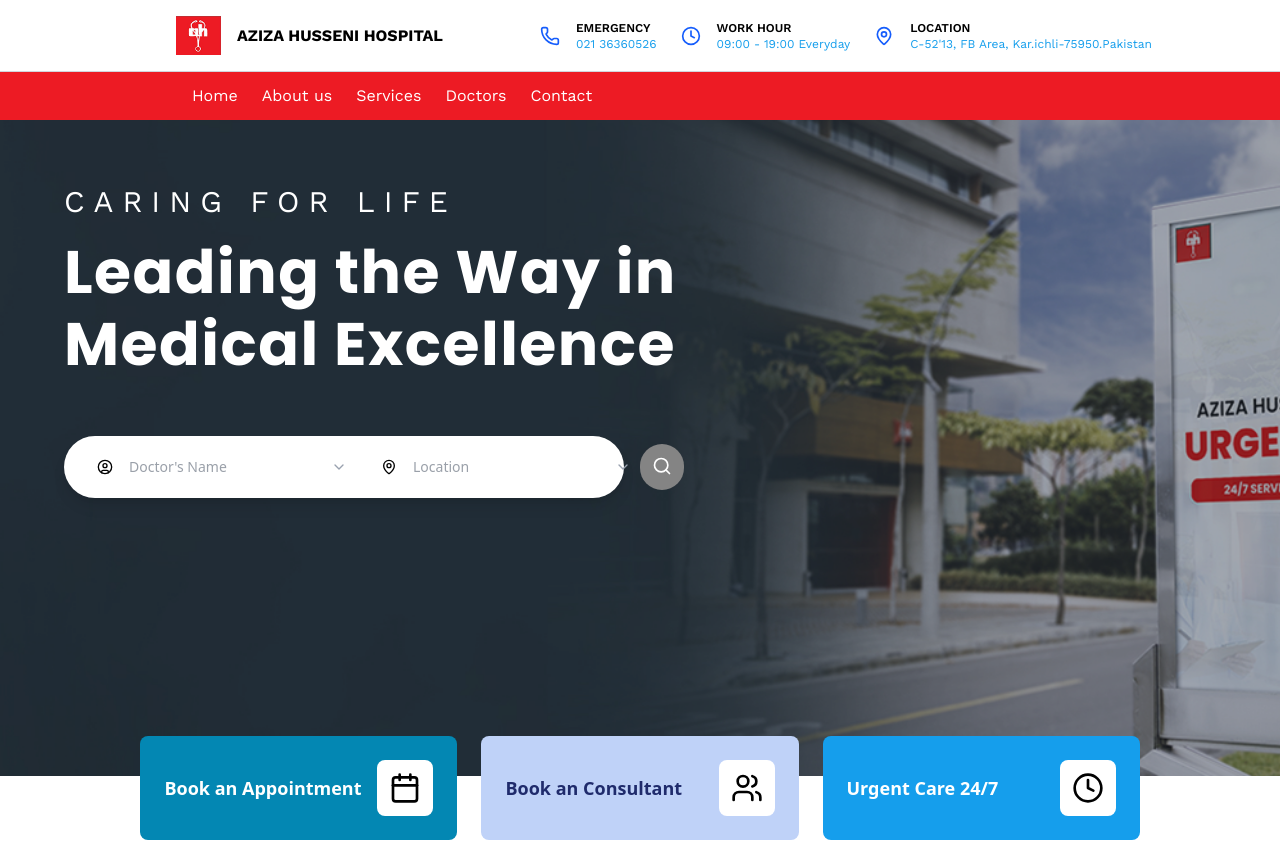
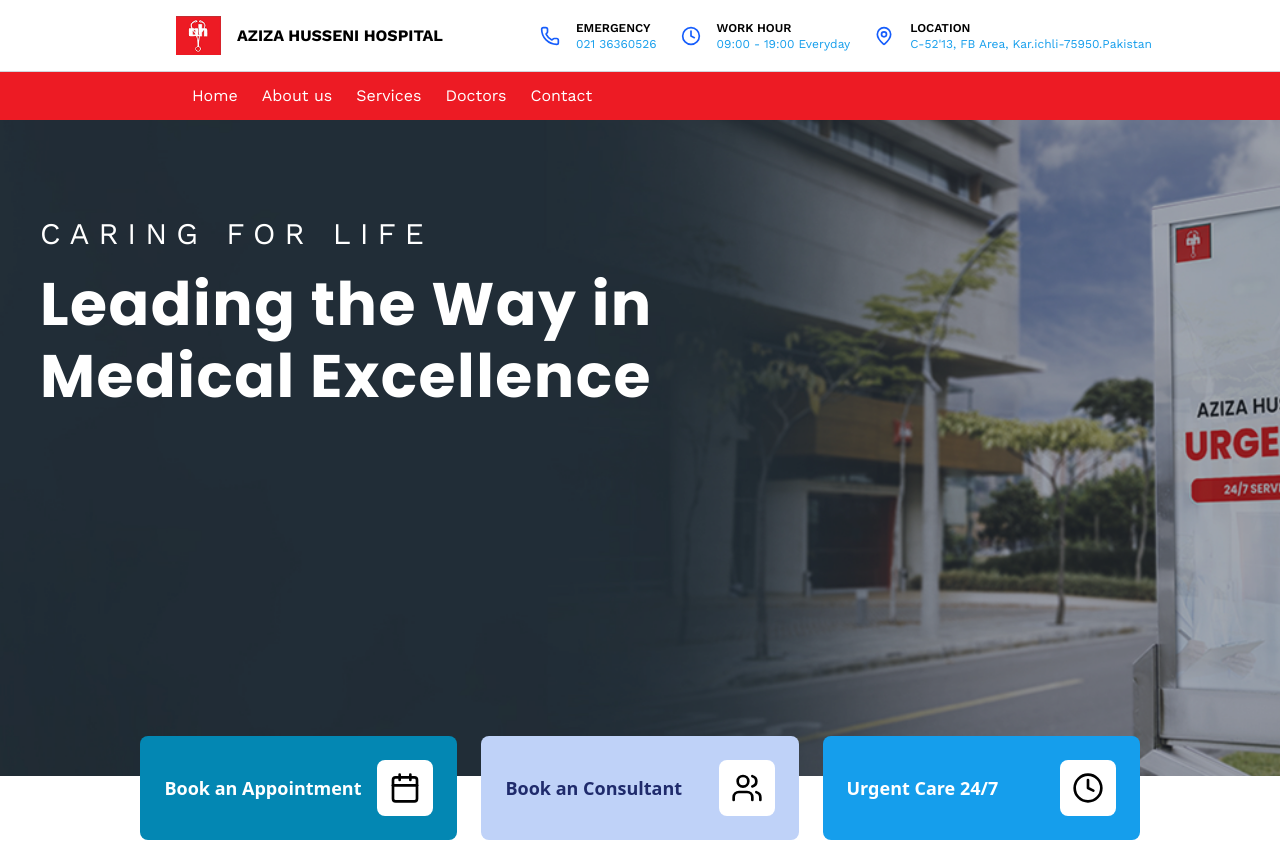
Before and after one commit to jawwad-ali/hospital_project, a Next.js app: page / in a window 1280 px wide. Shown: the top 842 px of the page. Built offline with nearby package versions, Linux system fonts and the light colour scheme.

Commit message:
remove search bar and fixed overflow issue

```diff
--- a/src/Components/HeroSection.tsx
+++ b/src/Components/HeroSection.tsx
@@ -20,7 +20,7 @@ const HeroSection = () => {
             priority
           />
         </div>
-        <div className="container mx-auto pl-4 pb-16 pt-4 lg:pl-16 relative z-10">
+        <div className="container mx-auto pl-4 pb-16 pt-12 lg:pl-10 relative z-10">
           <div className="max-w-2xl mx-3 lg:mx-0 mt-12">
             <p
               className={`${work_sans.className} text-lg lg:text-3xl mb-4`}
@@ -34,7 +34,7 @@ const HeroSection = () => {
               Leading the Way in Medical Excellence
             </h1>
 
-            <DoctorSearchBar />
+            {/* <DoctorSearchBar /> */}
           </div>
         </div>
       </div>
--- a/src/data.ts
+++ b/src/data.ts
@@ -72,7 +72,7 @@ export const contactData = [
     id: 4,
     icon: Clock,
     title: "WORKING HOURS",
-    details: ["Mon-Sat 09:00-20:00", "Sunday Emergency only"],
+    details: ["Mon-Sat 09:00-19:00", "Sunday Emergency only"],
   },
 ];
 
```
